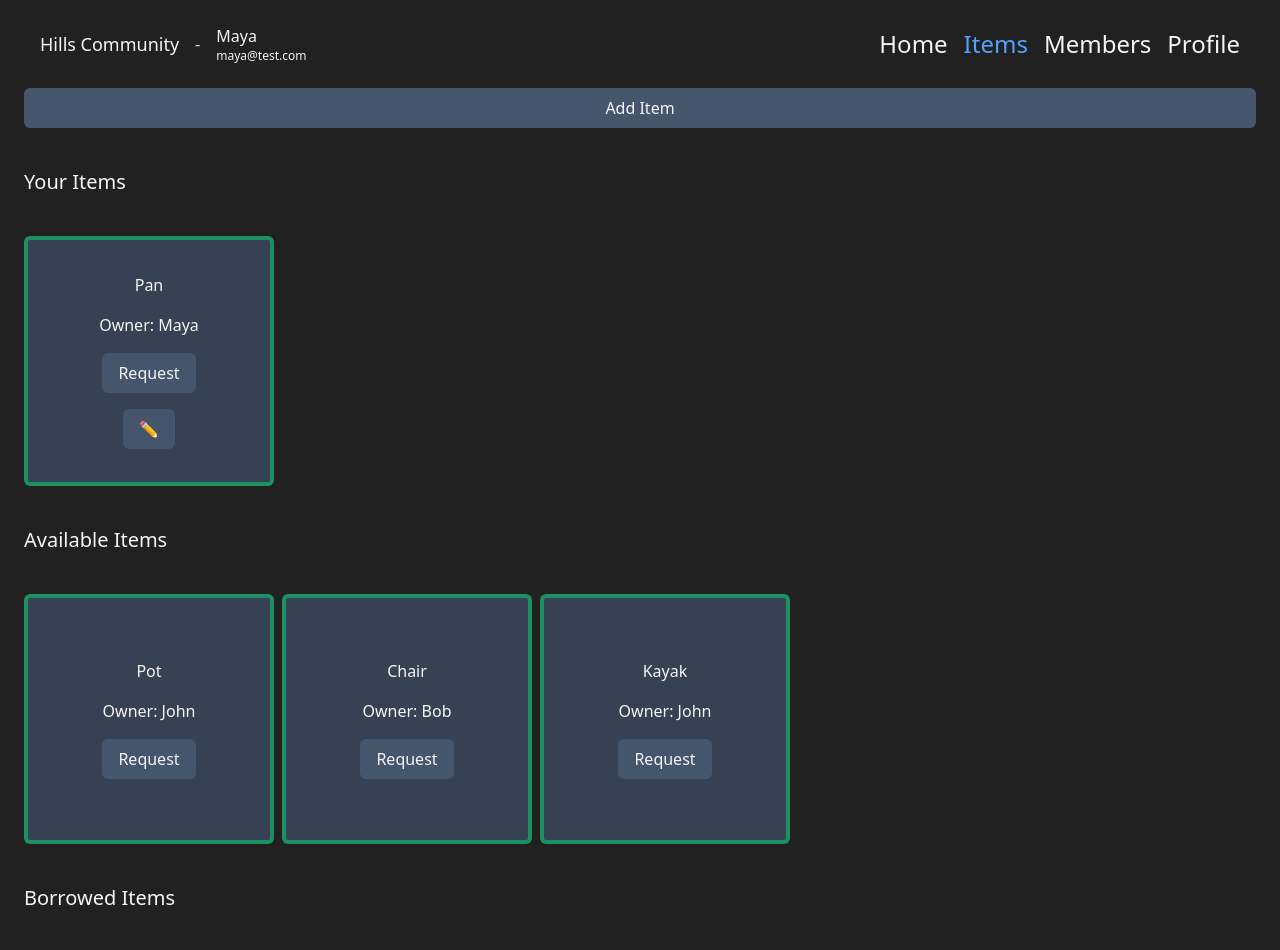
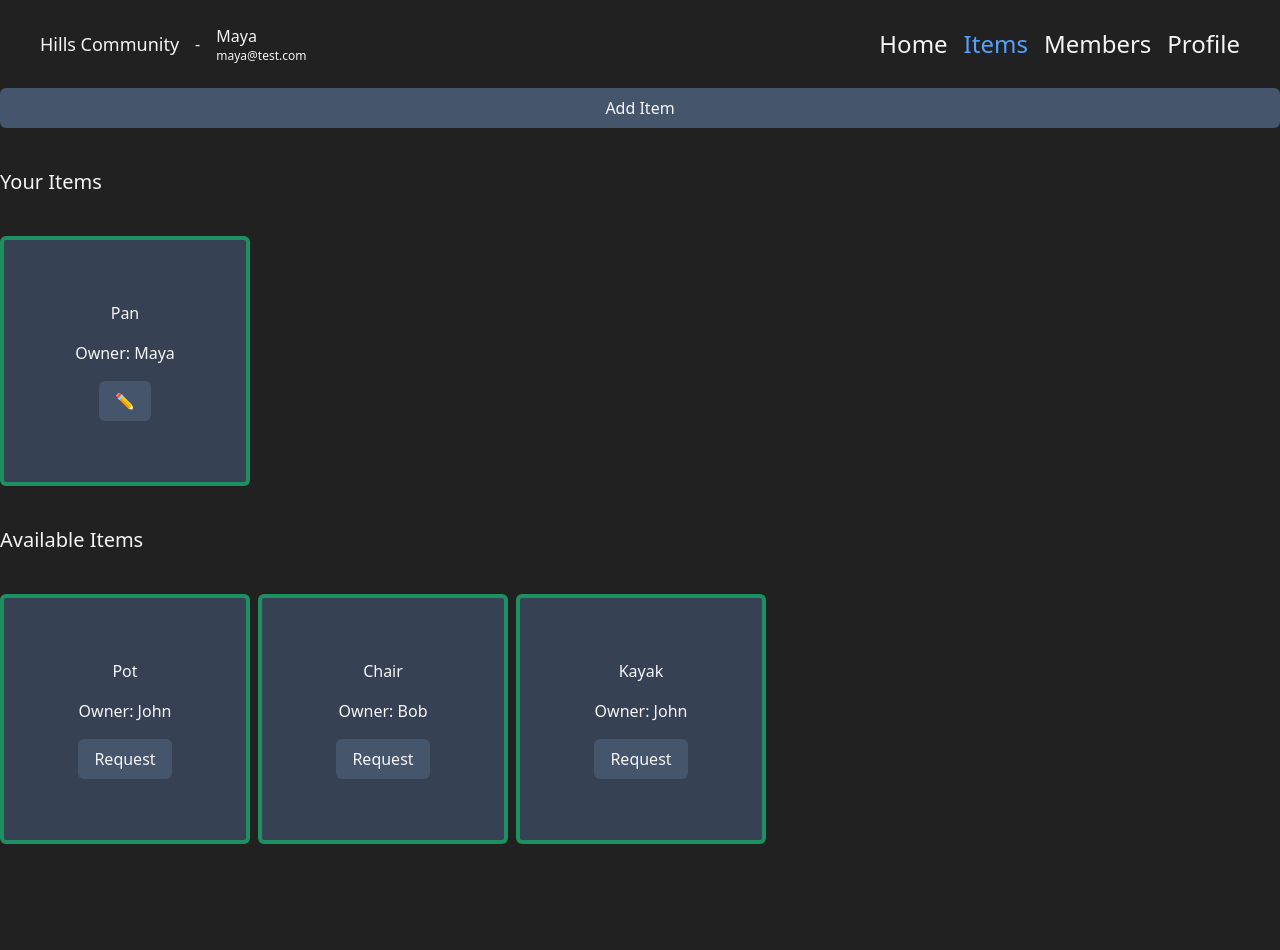
Before and after one commit to FukcThat/TinyShare, a React (Vite) app: page /items in a window 1280 px wide. Shown: the top 950 px of the page. After the commit the page ends 844 px from the top, so only its background shows below. Built offline with nearby package versions, Linux system fonts and the light colour scheme.

Commit message:
ADD: ItemDetailModal, Calendar library, updated reservation data structure

```diff
--- a/package.json
+++ b/package.json
@@ -10,6 +10,9 @@
     "preview": "vite preview"
   },
   "dependencies": {
+    "@fullcalendar/core": "^6.1.19",
+    "@fullcalendar/daygrid": "^6.1.19",
+    "@fullcalendar/react": "^6.1.19",
     "@tailwindcss/vite": "^4.1.14",
     "react": "^19.1.1",
     "react-dom": "^19.1.1",
--- /dev/null
+++ b/src/components/ItemPage/ItemDetailModal.jsx
@@ -0,0 +1,31 @@
+import Button from "../ui/Button";
+import FullCalendar from "@fullcalendar/react";
+import dayGridPlugin from "@fullcalendar/daygrid";
+import { reservationData } from "../../data/reservationData";
+
+export default function ItemDetailModal({ item, onClose }) {
+  // find reservations associated to this item
+  // render those in calander
+
+  const reservations = reservationData
+    .filter((res) => res.itemId === item.id)
+    .map((res) => {
+      return {
+        title: "user: " + res.userId,
+        start: res.startDate,
+        end: res.endDate,
+      };
+    });
+
+  return (
+    <div className="fixed bg-blue-950/95 backdrop-blur-md w-[calc(100%-50px)] left-[25px] h-screen flex flex-col gap-4">
+      <div>{item.name}</div>
+      <Button text="x" onClick={onClose} />
+      <FullCalendar
+        plugins={[dayGridPlugin]}
+        initialView="dayGridMonth"
+        events={reservations}
+      />
+    </div>
+  );
+}
--- a/src/components/ItemPage/ItemListView.jsx
+++ b/src/components/ItemPage/ItemListView.jsx
@@ -5,6 +5,7 @@ export default function ItemListView({
   headerLabel,
   withEdit = false,
   onEdit = () => {},
+  onRequest = () => {},
   isBorrowedList = false,
 }) {
   return (
@@ -18,6 +19,7 @@ export default function ItemListView({
               item={item}
               withEdit={withEdit}
               onEdit={onEdit}
+              onRequest={onRequest}
               isBorrowedItem={isBorrowedList}
             />
           );
--- a/src/components/ItemPage/ItemView.jsx
+++ b/src/components/ItemPage/ItemView.jsx
@@ -2,9 +2,17 @@ import { useMemo } from "react";
 import { userData } from "../../data/userData";
 import Button from "../ui/Button";
 import { reservationData } from "../../data/reservationData";
+import { useGlobal } from "../../context/useGlobal";
 
-export default function ItemView({ item, withEdit, onEdit, isBorrowedItem }) {
+export default function ItemView({
+  item,
+  withEdit,
+  onEdit,
+  onRequest,
+  isBorrowedItem,
+}) {
   const owner = userData.find((user) => user.id === item.owner);
+  const { user } = useGlobal();
 
   const reservation = useMemo(
     () => reservationData.find((res) => res.itemId === item.id),
@@ -33,12 +41,10 @@ export default function ItemView({ item, withEdit, onEdit, isBorrowedItem }) {
     >
       <div>{item.name}</div>
       <div>Owner: {owner.name} </div>
-      {!isBorrowedItem ? (
-        <Button
-          text="Request"
-          onClick={() => console.log(item.name, " requested")}
-        />
-      ) : (
+      {!isBorrowedItem && owner.id !== user.id && (
+        <Button text="Request" onClick={() => onRequest(item)} />
+      )}{" "}
+      {isBorrowedItem && (
         <div>
           <div>{reservation.startDate}</div>
           <div>-</div>
@@ -46,7 +52,6 @@ export default function ItemView({ item, withEdit, onEdit, isBorrowedItem }) {
           <div>Reserved by: {reservedBy.name}</div>
         </div>
       )}
-
       {withEdit && <Button text="✏️" onClick={() => onEdit(item)} />}
     </div>
   );
--- a/src/components/Layout.jsx
+++ b/src/components/Layout.jsx
@@ -5,7 +5,7 @@ export default function Layout() {
   return (
     <div>
       <Navbar />
-      <div className="m-6 ">
+      <div>
         <Outlet />
       </div>
     </div>
--- a/src/data/reservationData.js
+++ b/src/data/reservationData.js
@@ -5,9 +5,11 @@ export class Reservation {
     this.itemId = itemId;
     this.startDate = startDate;
     this.endDate = endDate;
+    this.status = "request";
   }
 }
 
 export const reservationData = [
-  new Reservation(1, 1, 2, new Date().toISOString(), new Date().toISOString()),
+  new Reservation(1, 2, 1, "2025-10-12T14:45:00", "2025-10-15T11:30:00"),
+  new Reservation(1, 3, 1, "2025-10-16", "2025-10-20"),
 ];
--- a/src/pages/ItemsPage.jsx
+++ b/src/pages/ItemsPage.jsx
@@ -5,29 +5,16 @@ import Button from "../components/ui/Button";
 import { useGlobal } from "../context/useGlobal";
 import EditItemView from "../components/ItemPage/EditItemView";
 import { reservationData } from "../data/reservationData";
+import ItemDetailModal from "../components/ItemPage/ItemDetailModal";
 
 export default function ItemsPage() {
   const { user, items } = useGlobal();
   const [isOpen, setIsOpen] = useState(false);
   const [itemToEdit, setItemToEdit] = useState(null);
+  const [itemToRequest, setItemToRequest] = useState(null);
 
   const availableItems = useMemo(
-    () =>
-      items.filter(
-        (item) =>
-          item.isAvailable &&
-          !reservationData.some((res) => res.itemId === item.id)
-      ),
-    [items]
-  );
-
-  const borrowedItems = useMemo(
-    () =>
-      items.filter(
-        (item) =>
-          item.isAvailable &&
-          reservationData.some((res) => res.itemId === item.id)
-      ),
+    () => items.filter((item) => item.isAvailable && item.owner != user.id),
     [items]
   );
 
@@ -39,7 +26,7 @@ export default function ItemsPage() {
   const ToggleItemForm = () => setIsOpen(!isOpen);
 
   return (
-    <div className="flex flex-col gap-10">
+    <div className="flex flex-col gap-10 relative">
       {isOpen && <ItemForm ToggleForm={ToggleItemForm} />}
       <Button text="Add Item" onClick={ToggleItemForm} />
       <ItemListView
@@ -52,12 +39,22 @@ export default function ItemsPage() {
           )
         }
       />
-      <ItemListView items={availableItems} headerLabel={"Available Items"} />
+
       <ItemListView
-        items={borrowedItems}
-        headerLabel={"Borrowed Items"}
-        isBorrowedList
+        items={availableItems}
+        headerLabel={"Available Items"}
+        onRequest={(item) => {
+          setItemToRequest(item);
+        }}
       />
+
+      {itemToRequest && (
+        <ItemDetailModal
+          item={itemToRequest}
+          onClose={() => setItemToRequest(null)}
+        />
+      )}
+
       {itemToEdit && (
         <EditItemView itemToEdit={itemToEdit} setItemToEdit={setItemToEdit} />
       )}
```
Also changed, not shown: 2 other files (tests, documents, lock files or other folders).
